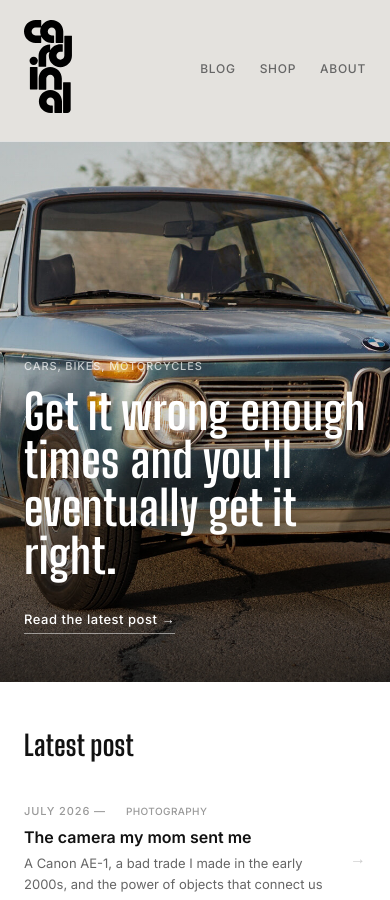
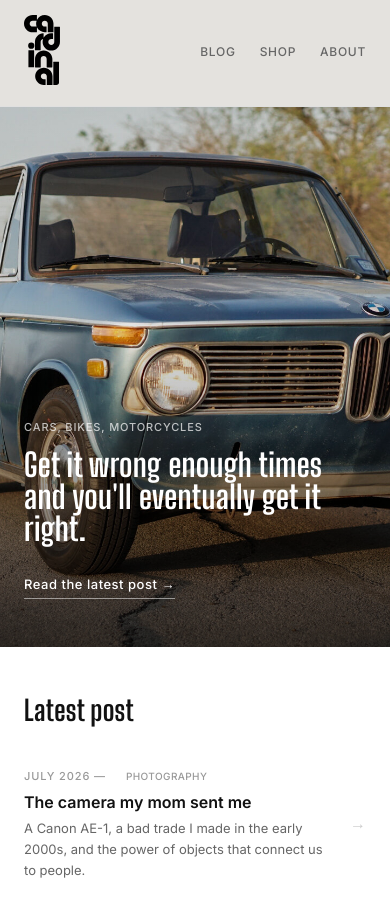
Before and after one commit to cardinal-/cardinalspeed.github.io, a Jekyll site: the page built from index.html, in a window 390 px wide and 900 px high. Built offline with Jekyll 4.4.1, drawn with Linux system fonts in a browser that asks for light colours.

Commit message:
Add small-screen breakpoint for hero title and nav
Shrink the homepage hero title and nav logo/bar below 420px so type doesn't overwhelm the viewport on small phones.

Co-Authored-By: Claude Sonnet 5 <noreply@anthropic.com>

```diff
--- a/css/style.css
+++ b/css/style.css
@@ -421,3 +421,15 @@ ul { list-style: none; }
   line-height: 1.75;
   color: #111;
 }
+
+@media (max-width: 420px) {
+  .home-hero-title {
+    font-size: 32px;
+  }
+  .nav-logo img {
+    height: 70px;
+  }
+  .nav-inner {
+    padding: 15px 1.5rem 21px;
+  }
+}
```
